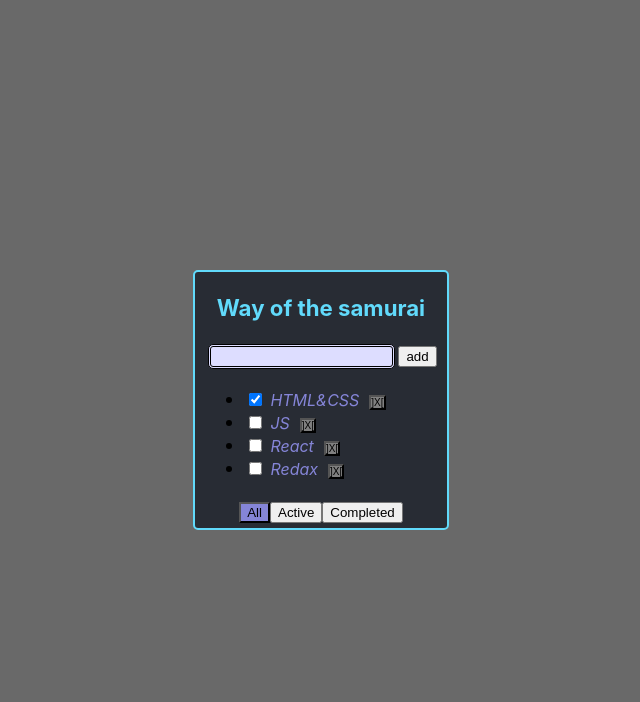
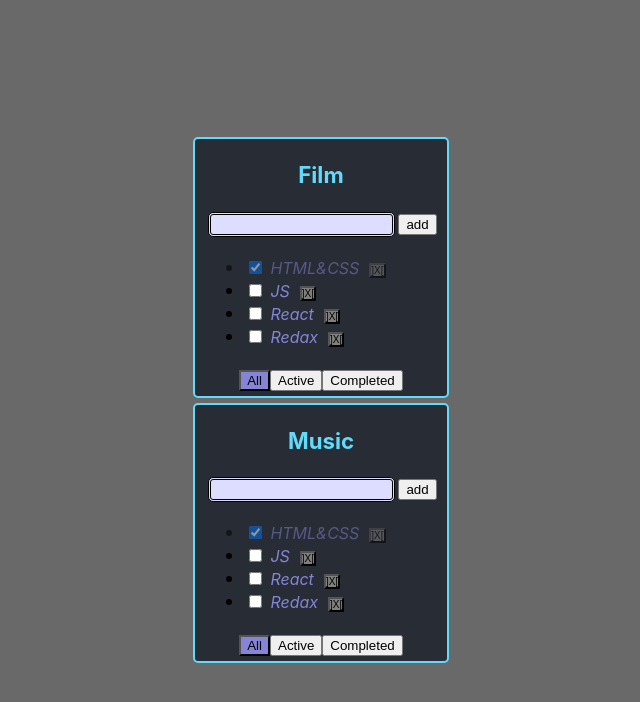
Before and after one commit to Iq-Life/Todolist, a React (Create React App) app: page / in a window 1280 px wide. Shown: the top 702 px of the page, without its empty margins (319-959 px from the left). Built offline with nearby package versions, Linux system fonts and the light colour scheme.

Commit message:
todoListsId

```diff
--- a/src/App.css
+++ b/src/App.css
@@ -18,4 +18,8 @@
 }
 .active-filter {
     background-color: #8585d7;
+
 }
+.is-done {
+    opacity: 0.5;
+}
--- a/src/App.tsx
+++ b/src/App.tsx
@@ -3,57 +3,80 @@ import './App.css';
 import {TaskType, Todolist} from "./Todolist";
 import {v1} from "uuid";
 
-export type FilterValueType = "all"|"active"|"completed"
+export type FilterValueType = "all" | "active" | "completed"
+
+export type TodolistType = {
+    id: string
+    title: string
+    filter: FilterValueType
+}
 
 function App() {
 
-    let [tasks,setTasks]= useState <Array<TaskType>> ([
+    let [tasks, setTasks] = useState<Array<TaskType>>([
         {id: v1(), title: "HTML&CSS", isDone: true},
         {id: v1(), title: "JS", isDone: false},
         {id: v1(), title: "React", isDone: false},
         {id: v1(), title: "Redax", isDone: false}
     ])
-    let [filter, setFilter]= useState <FilterValueType>("all")
+
+    const [todoLists, setTodoLists] = useState<Array<TodolistType>>([
+        {id: v1(), title: "Film", filter: "all"},
+        {id: v1(), title: "Music", filter: "all"}
+    ])
+
 
     function removeTasks(id: string) {
         let filteredTasks = tasks.filter(t => (t.id !== id))
         setTasks(filteredTasks)
     }
 
-    function changeFilter (value:FilterValueType){
-        setFilter(value)
+    function changeFilter(value: FilterValueType, todoListId : string) {
+        const todoList= todoLists.find(tl => tl.id === todoListId)
+        if(todoList){
+            todoList.filter=value
+            setTodoLists([...todoLists])
+        }
     }
 
-    function addTasks (title:string) {
+    function addTasks(title: string) {
         let task = {id: v1(), title: title, isDone: false};
         let newTasks = [task, ...tasks];
         setTasks(newTasks);
     }
 
-    function changeStatusTask (id:string, isDone: boolean) {
+    function changeStatusTask(id: string, isDone: boolean) {
         let task = tasks.find(t => t.id === id);
-        if(task) {
+        if (task) {
             task.isDone = isDone;
             setTasks([...tasks])
         }
     }
 
-    let tasksForTodolist = tasks;
-    if (filter === "completed") { tasksForTodolist = tasks.filter( t => t.isDone ) }
-    if (filter === "active") { tasksForTodolist = tasks.filter( t => !t.isDone ) }
+
     return (
         <div className="App">
             <header className="App-header">
                 <div>
-                    <Todolist
+                    {todoLists.map(tl => {
+                        let tasksForTodolist = tasks;
+                        if (tl.filter === "completed") {
+                            tasksForTodolist = tasks.filter(t => t.isDone)
+                        }
+                        if (tl.filter === "active") {
+                            tasksForTodolist = tasks.filter(t => !t.isDone)
+                        }
+                                return <Todolist
+                                    id={tl.id}
+                                    key={tl.id}
+                                    title={tl.title}
                                     addTask={addTasks}
-                        title="Way of the samurai"
+                                    colorFilter={tl.filter}
                                     tasks={tasksForTodolist}
                                     removeTasks={removeTasks}
                                     changeFilter={changeFilter}
-                        changeStatus={changeStatusTask}
-                        colorFilter={filter}
-                    />
+                                    changeStatus={changeStatusTask}/>
+                        })}
                 </div>
             </header>
         </div>
--- a/src/Todolist.module.css
+++ b/src/Todolist.module.css
@@ -47,3 +47,6 @@
     Для подробного ознакомления смотрите информацию о каждом свойстве list-style-type,
     list-style-position и list-style-image отдельно.*/
 }
+.is_done{
+    opacity: 0.5;
+}
--- a/src/Todolist.tsx
+++ b/src/Todolist.tsx
@@ -11,10 +11,11 @@ export type PropsType = {
     title: string
     tasks: Array<TaskType>
     removeTasks: (id: string) => void
-    changeFilter: (value: FilterValueType) => void
+    changeFilter: (value: FilterValueType, todoListId: string) => void
     addTask: (title: string) => void
     changeStatus: (id: string, isDone: boolean) => void
     colorFilter:FilterValueType
+    id:string
 }
 
 export function Todolist(props: PropsType) {
@@ -38,9 +39,9 @@ export function Todolist(props: PropsType) {
             addTask()
         }
     }
-    const changeFilterAll = () => props.changeFilter("all")
-    const changeFilterActive = () => props.changeFilter("active")
-    const changeFilterCompleted = () => props.changeFilter("completed")
+    const changeFilterAll = () => props.changeFilter("all", props.id)
+    const changeFilterActive = () => props.changeFilter("active", props.id)
+    const changeFilterCompleted = () => props.changeFilter("completed", props.id)
     return (
         <div className={s.Todo}>
             <h3>{props.title}</h3>
@@ -50,7 +51,7 @@ export function Todolist(props: PropsType) {
                        onChange={onChange}
                        onKeyPress={onKeyPress}/>
                 <button className={s.but_add} onClick={addTask}>add</button>
-                { error && <div className="error-message" >{error}</div>}
+                { error && <div className="error-message" >{error}</div> }
             </div>
             <ul className={s.ul}>
                 {props.tasks.map(t => {
@@ -61,7 +62,7 @@ export function Todolist(props: PropsType) {
                         let newIsDoneValue = e.currentTarget.checked;
                         props.changeStatus(t.id, newIsDoneValue)
                     }
-                    return <li key={t.id}>
+                    return <li key={t.id} className={t.isDone ? s.is_done : ""}>
                         <input type="checkbox" checked={t.isDone} onChange={onChangeChangeH}/>
                         <span className={s.ul_span}>{t.title}</span>
                         <button className={s.but_del} onClick={onClickHandler}>]X[</button>
```
Lines whose indentation alone changed are shown as unchanged.
